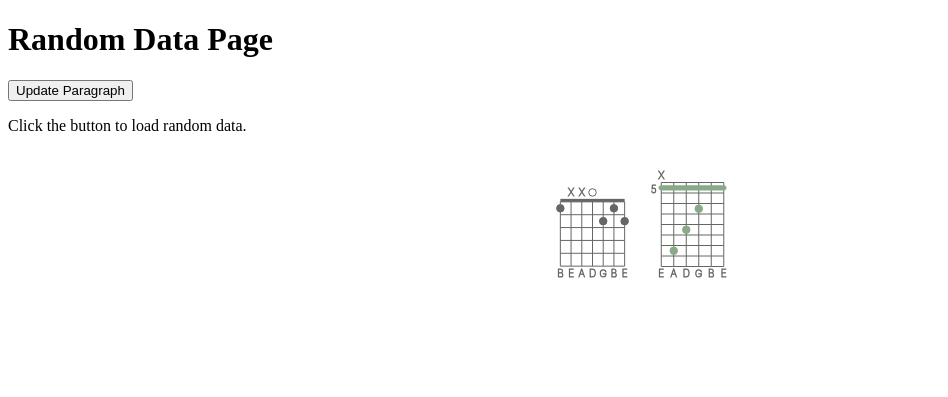
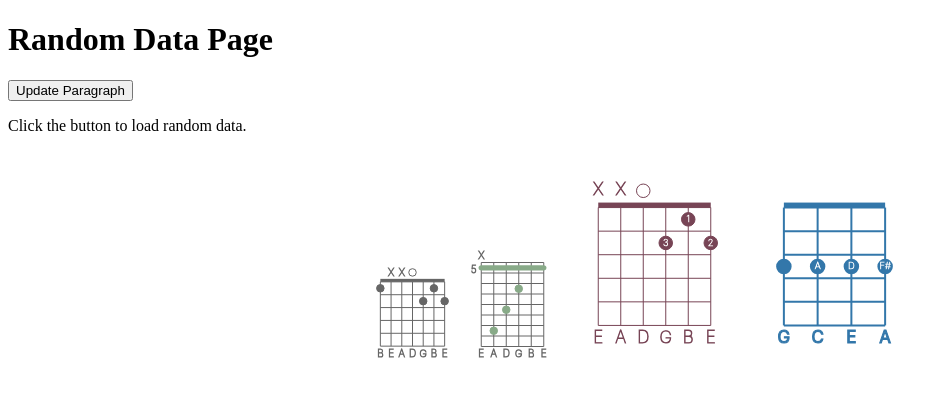
Before and after one commit to the-shivers/personal_site, a FastAPI app: page /testywesty in a window 1280 px wide. Shown: the top 397 px of the page, without its empty margins (0-948 px from the left). Run offline with FastAPI, Linux system fonts and the light colour scheme; data that the repository does not hold is empty.

Commit message:
major chord fixes

```diff
--- a/main.py
+++ b/main.py
@@ -21,11 +21,11 @@ async def get_data():
 
     # Execute a SELECT query
     cursor.execute(
-        "SELECT s.*, f.fret_stretch, f.fret_max, f.fret_sum \
+        "SELECT s.*, f.fret_stretch, f.fret_max, f.fret_sum, f.f1, f.f2, f.f3, f.f4 \
         FROM strums s \
         JOIN fingerings f \
             ON s.fingering_id = f.id \
-        WHERE fret_max < 4 AND fret_stretch <= 4 AND tuning_id = 1"
+        WHERE fret_max < 4 AND fret_stretch <= 4 AND tuning_id = 1 AND chord_id <> ''"
         )
     rows = cursor.fetchall()
 
--- a/static/main.js
+++ b/static/main.js
@@ -1,13 +1,68 @@
 import ChordBox from './chordbox.js';
 
-// Now you can use ChordBox in this file. For illustration:
-let myChordBox = new ChordBox();
+// Declare a variable to hold your data
+let data;
+fetch('/data')
+.then(response => response.json())
+.then(fetchedData => {
+    // Store the fetched data
+    data = fetchedData;
+})
+.catch(error => console.error(error));
 
+const updateButton = document.getElementById('updateButton');
+const dataParagraph = document.getElementById('dataParagraph');
 const sel = document.getElementById('drawing');
 
 function draw(sel, chord, opts) {
     return new ChordBox(sel, opts).draw(chord);
 }
+
+const convert = n => n === -1 ? 'x' : n;
+
+let myChordBox = new ChordBox();
+
+updateButton.addEventListener('click', () => {
+// Check if data has been fetched
+if (data) {
+    // Generate a random index
+    const randomIndex = Math.floor(Math.random() * data.length);
+    // Get the random row from the data
+    const randomRow = data[randomIndex];
+    console.log(randomRow)
+    // Update the paragraph with the random row
+    dataParagraph.textContent = JSON.stringify([randomRow,
+        [1, randomRow[19], randomRow[5]],
+        [2, randomRow[20], randomRow[6]],
+        [3, randomRow[21], randomRow[7]],
+        [4, randomRow[22], randomRow[8]]
+    ]);
+    draw(
+        sel,
+        {
+            chord: [
+                [4, convert(randomRow[19]), randomRow[5]],
+                [3, convert(randomRow[20]), randomRow[6]],
+                [2, convert(randomRow[21]), randomRow[7]],
+                [1, convert(randomRow[22]), randomRow[8]]
+            ],
+            tuning: ['G', 'C', 'E', 'A']
+        },
+        {
+            width: 180,
+            height: 220,
+            numStrings: 4,
+            defaultColor: '#37a',
+            strokeWidth: 2,
+            fretWidth: 2,
+            fontWeight: 'normal'
+        }
+    );
+} else {
+    // If data has not yet been fetched, display an error message
+    dataParagraph.textContent = "Data not yet loaded. Please try again in a few seconds.";
+}
+});
 
 // 7 string
 draw(
@@ -32,7 +87,7 @@ sel,
 
 // Big
 draw(
-'#drawing2',
+sel,
 {
     chord: [[1, 2, 2], [2, 1, 1], [3, 2, 3], [4, 0], [5, 'x'], [6, 'x']]
 },
@@ -41,7 +96,7 @@ draw(
 
 // Bass
 draw(
-'#drawing2',
+sel,
 {
     chord: [[1, 3, 'F#'], [2, 3, 'D'], [3, 3, 'A'], [4, 3]],
     tuning: ['G', 'C', 'E', 'A']
--- a/templates/testywesty.html
+++ b/templates/testywesty.html
@@ -2,12 +2,6 @@
 <html>
 <head>
     <title>Random Data Page</title>
-    <!-- <script src="https://cdnjs.cloudflare.com/ajax/libs/vexflow/1.2.90/vexflow-min.js"></script>
-    <script src="https://rawgit.com/0xfe/vexchords/master/releases/vexchords-min.js"></script> -->
-    <!-- <script src="https://cdnjs.cloudflare.com/ajax/libs/zepto/1.2.0/zepto.min.js"></script> -->
-
-    <!-- <script src="/static/vexchords.dev.js"></script> -->
-    <!-- <script type="module" src="/static/chordbox.js"></script> -->
     <script type="module" src="/static/main.js"></script>
 </head>
 <body>
@@ -16,33 +10,33 @@
     <p id="dataParagraph">Click the button to load random data.</p>
 
     <script>
-        // Declare a variable to hold your data
-        let data;
-        fetch('/data')
-        .then(response => response.json())
-        .then(fetchedData => {
-            // Store the fetched data
-            data = fetchedData;
-        })
-        .catch(error => console.error(error));
+        // // Declare a variable to hold your data
+        // let data;
+        // fetch('/data')
+        // .then(response => response.json())
+        // .then(fetchedData => {
+        //     // Store the fetched data
+        //     data = fetchedData;
+        // })
+        // .catch(error => console.error(error));
 
-        const updateButton = document.getElementById('updateButton');
-        const dataParagraph = document.getElementById('dataParagraph');
+        // const updateButton = document.getElementById('updateButton');
+        // const dataParagraph = document.getElementById('dataParagraph');
 
-        updateButton.addEventListener('click', () => {
-        // Check if data has been fetched
-        if (data) {
-            // Generate a random index
-            const randomIndex = Math.floor(Math.random() * data.length);
-            // Get the random row from the data
-            const randomRow = data[randomIndex];
-            // Update the paragraph with the random row
-            dataParagraph.textContent = JSON.stringify(randomRow);
-        } else {
-            // If data has not yet been fetched, display an error message
-            dataParagraph.textContent = "Data not yet loaded. Please try again in a few seconds.";
-        }
-        });
+        // updateButton.addEventListener('click', () => {
+        // // Check if data has been fetched
+        // if (data) {
+        //     // Generate a random index
+        //     const randomIndex = Math.floor(Math.random() * data.length);
+        //     // Get the random row from the data
+        //     const randomRow = data[randomIndex];
+        //     // Update the paragraph with the random row
+        //     dataParagraph.textContent = JSON.stringify(randomRow);
+        // } else {
+        //     // If data has not yet been fetched, display an error message
+        //     dataParagraph.textContent = "Data not yet loaded. Please try again in a few seconds.";
+        // }
+        // });
     </script>
 
     <div id="drawing" style="text-align: center;"></div>
```
Also changed, not shown: chord_factory.py (+49 -13 lines).
